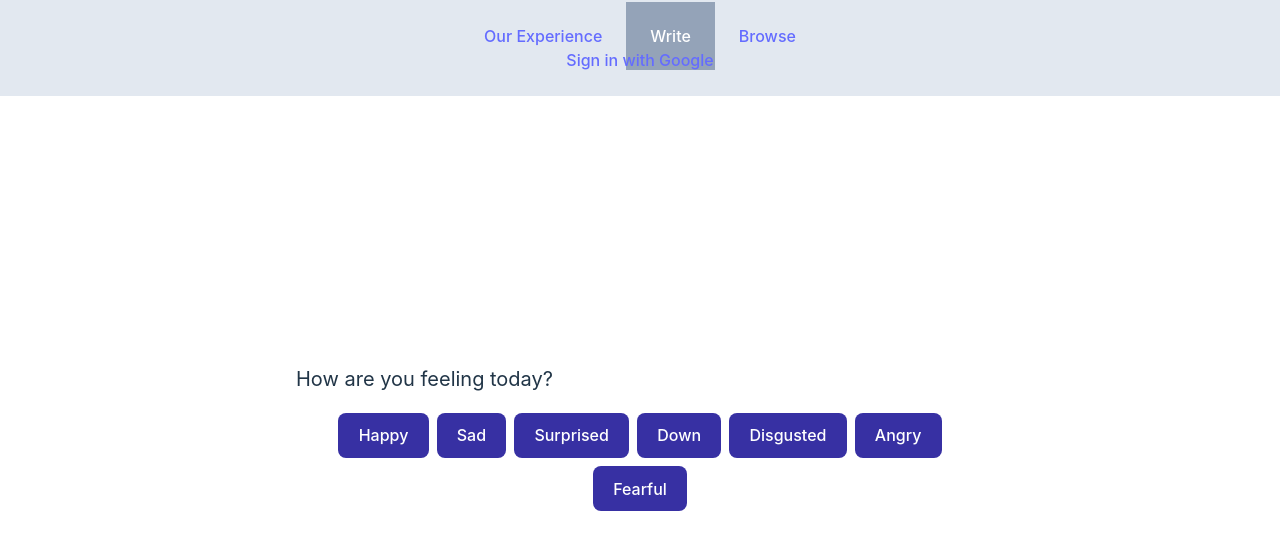
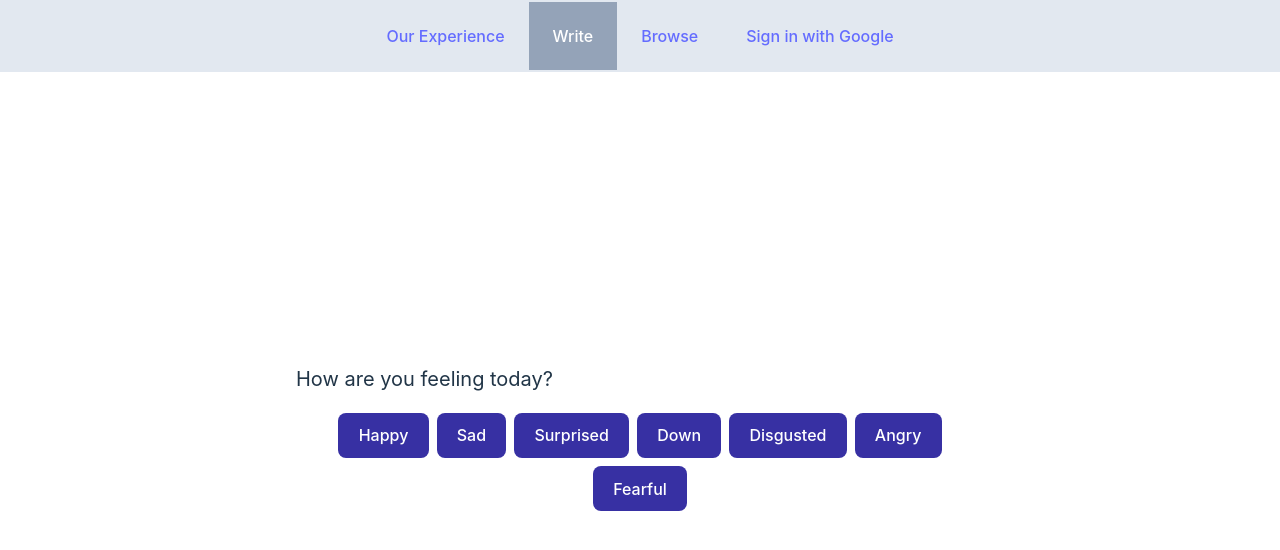
Before and after one commit to mads-bohn/ourexp, a React (Vite) app in the folder ourexp-ui/: page /submit in a window 1280 px wide. Shown: the top 550 px of the page. Built offline with nearby package versions, Linux system fonts and the light colour scheme.

Commit message:
login button styling

```diff
--- a/ourexp-ui/src/components/navbar/LoginButton.jsx
+++ b/ourexp-ui/src/components/navbar/LoginButton.jsx
@@ -2,6 +2,8 @@ import React from 'react'
 
 export default function LoginButton() {
   return (
-    <div><a href='http://localhost:8080/oauth2/authorization/google'>Sign in with Google</a></div>
+    <div className='inline p-6 hover:bg-slate-300 active:bg-slate-400'>
+      <a href='http://localhost:8080/oauth2/authorization/google'>Sign in with Google</a>
+    </div>
   )
 }
```
